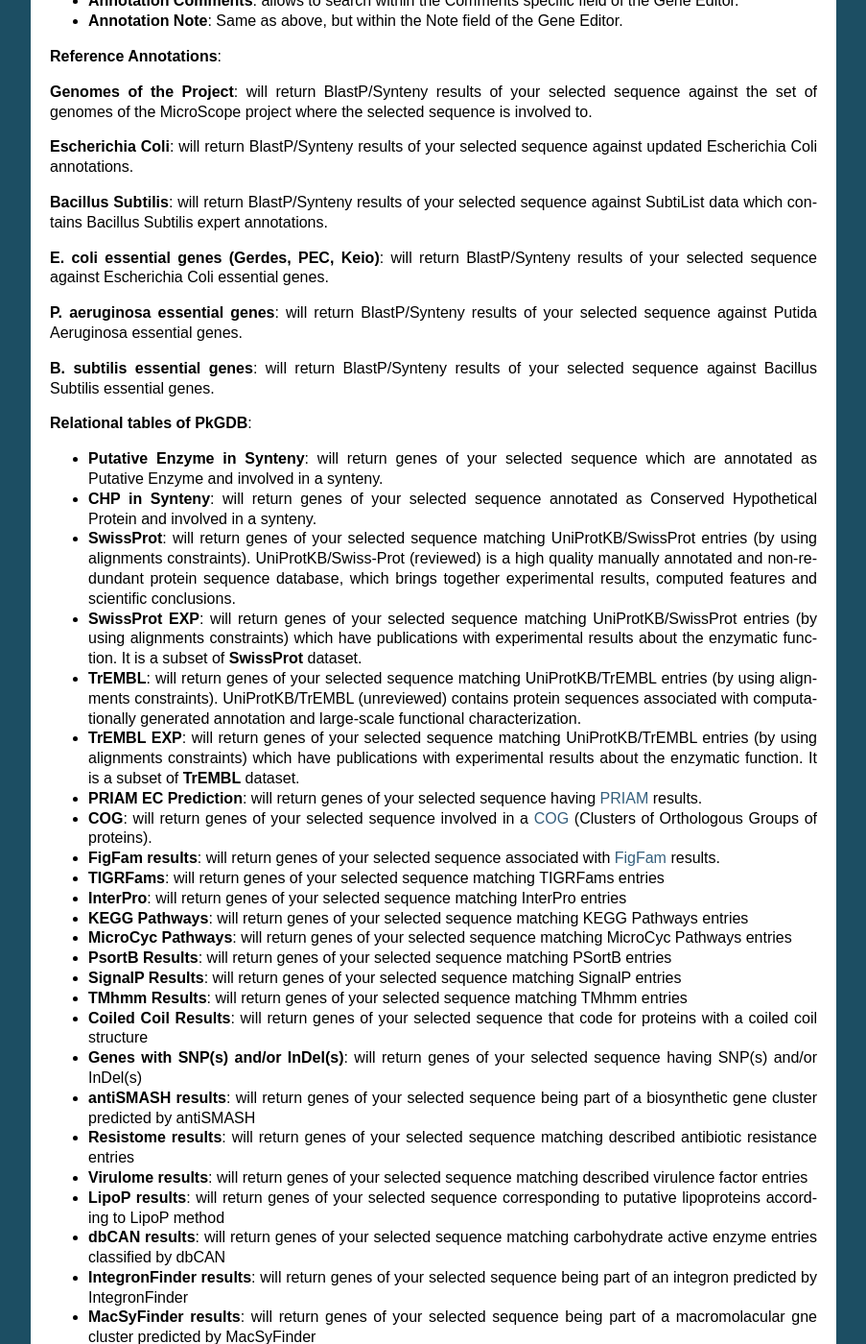
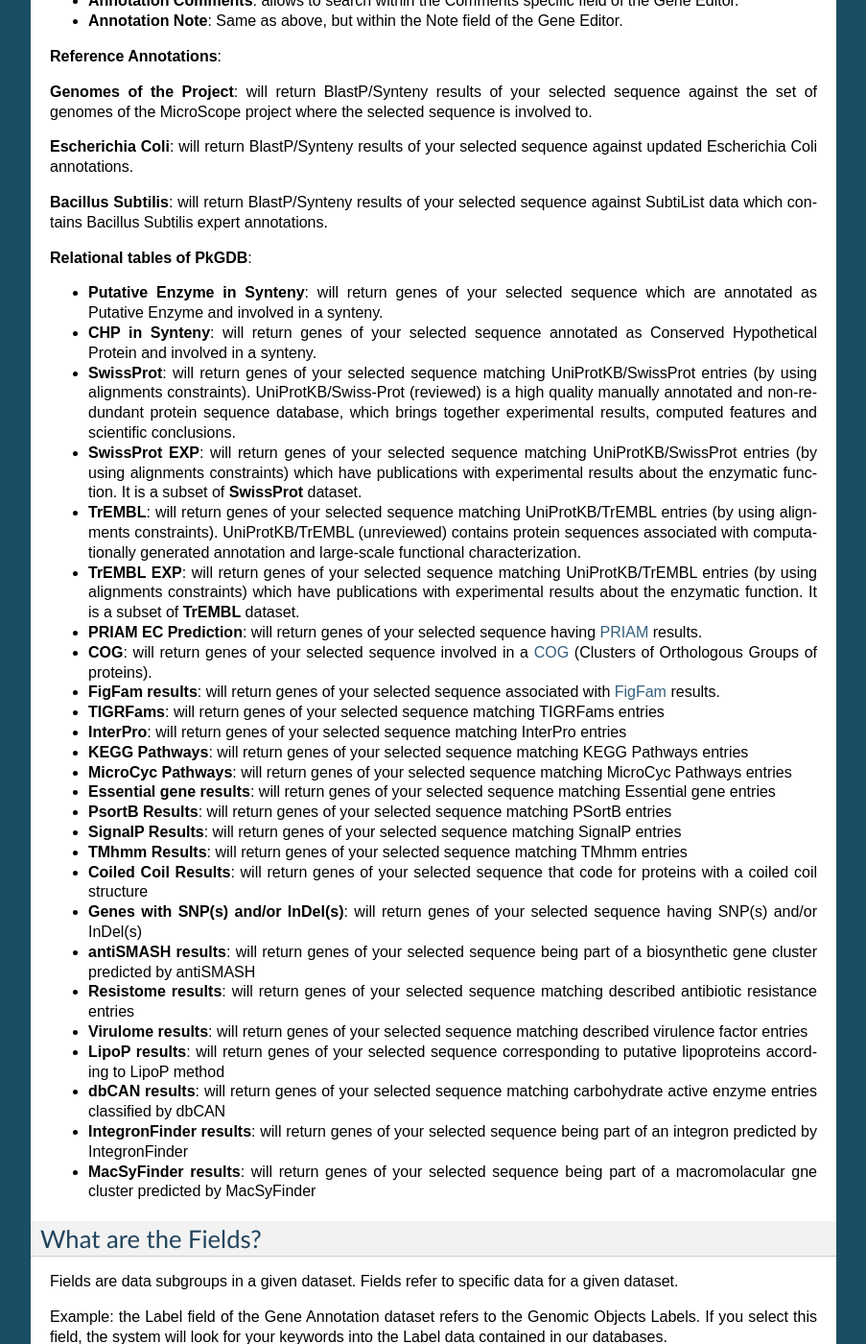
Before and after one commit to labgem/microscope-user-doc, a Sphinx documentation site: the page built from docs/content/search/keywords.rst, in a window 1280 px wide and 1400 px high, scrolled down 2595 px. Shown: the whole window at 96% size, without its empty margins (198-1101 px from the left). Built offline with Sphinx 7.4.7, drawn with Linux system fonts in a browser that asks for light colours; formulas are drawn with MathJax 3.

Commit message:
Update keywords.rst

```diff
--- a/docs/content/search/keywords.rst
+++ b/docs/content/search/keywords.rst
@@ -64,13 +64,6 @@
 
 **Bacillus Subtilis**: will return BlastP/Synteny results of your selected sequence against SubtiList data which contains Bacillus Subtilis expert annotations.
 
-**E. coli essential genes (Gerdes, PEC, Keio)**: will return BlastP/Synteny results of your selected sequence against Escherichia Coli essential genes.
-
-**P. aeruginosa essential genes**: will return BlastP/Synteny results of your selected sequence against Putida Aeruginosa essential genes.
-
-**B. subtilis essential genes**: will return BlastP/Synteny results of your selected sequence against Bacillus Subtilis essential genes.
-
-
 **Relational tables of PkGDB**:
 
 * **Putative Enzyme in Synteny**: will return genes of your selected sequence which are annotated as Putative Enzyme and involved in a synteny.
@@ -86,6 +79,7 @@
 * **InterPro**: will return genes of your selected sequence matching InterPro entries
 * **KEGG Pathways**: will return genes of your selected sequence matching KEGG Pathways entries
 * **MicroCyc Pathways**: will return genes of your selected sequence matching MicroCyc Pathways entries
+* **Essential gene results**: will return genes of your selected sequence matching Essential gene entries
 * **PsortB Results**: will return genes of your selected sequence matching PSortB entries
 * **SignalP Results**: will return genes of your selected sequence matching SignalP entries
 * **TMhmm Results**: will return genes of your selected sequence matching TMhmm entries
```
